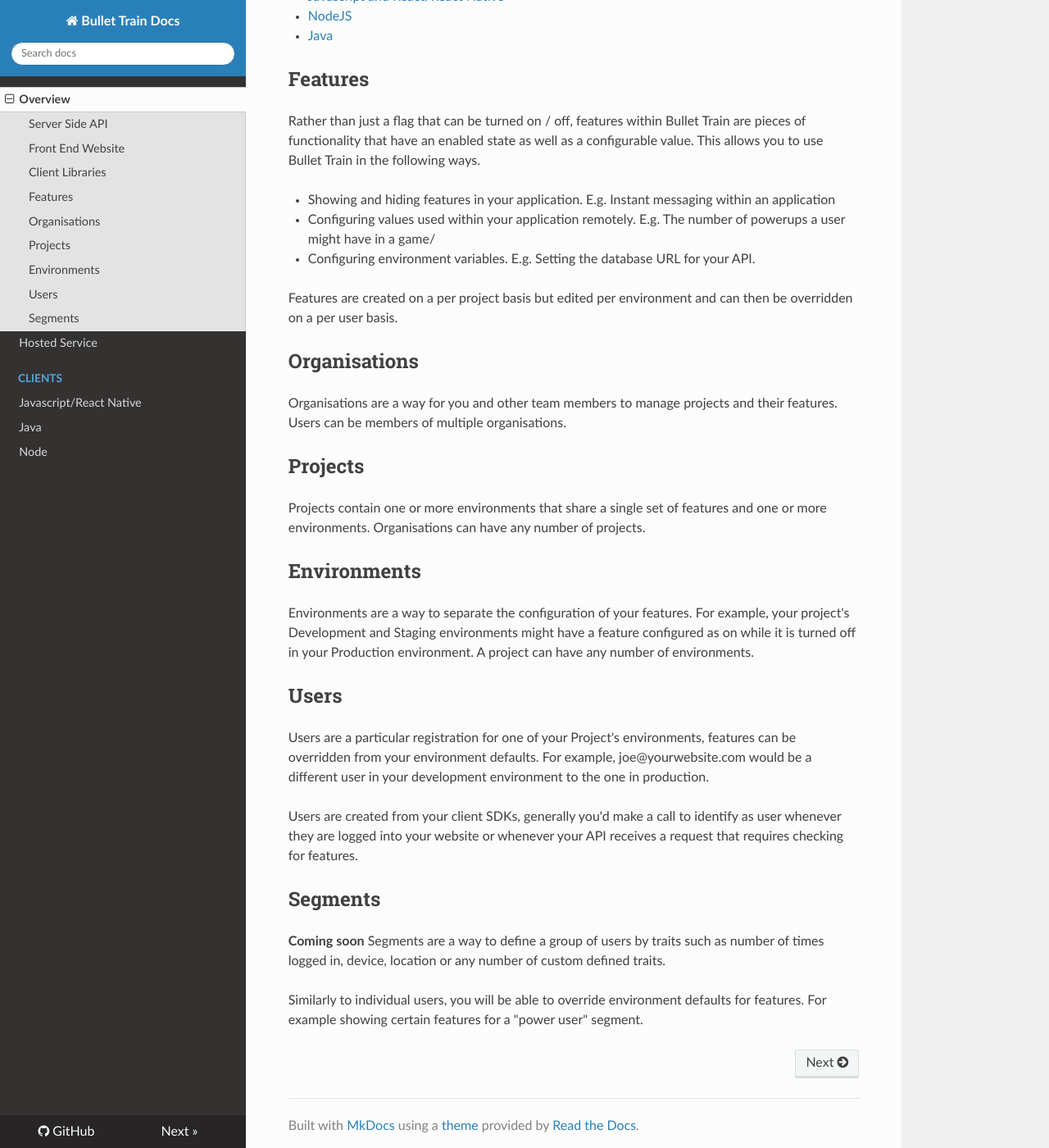
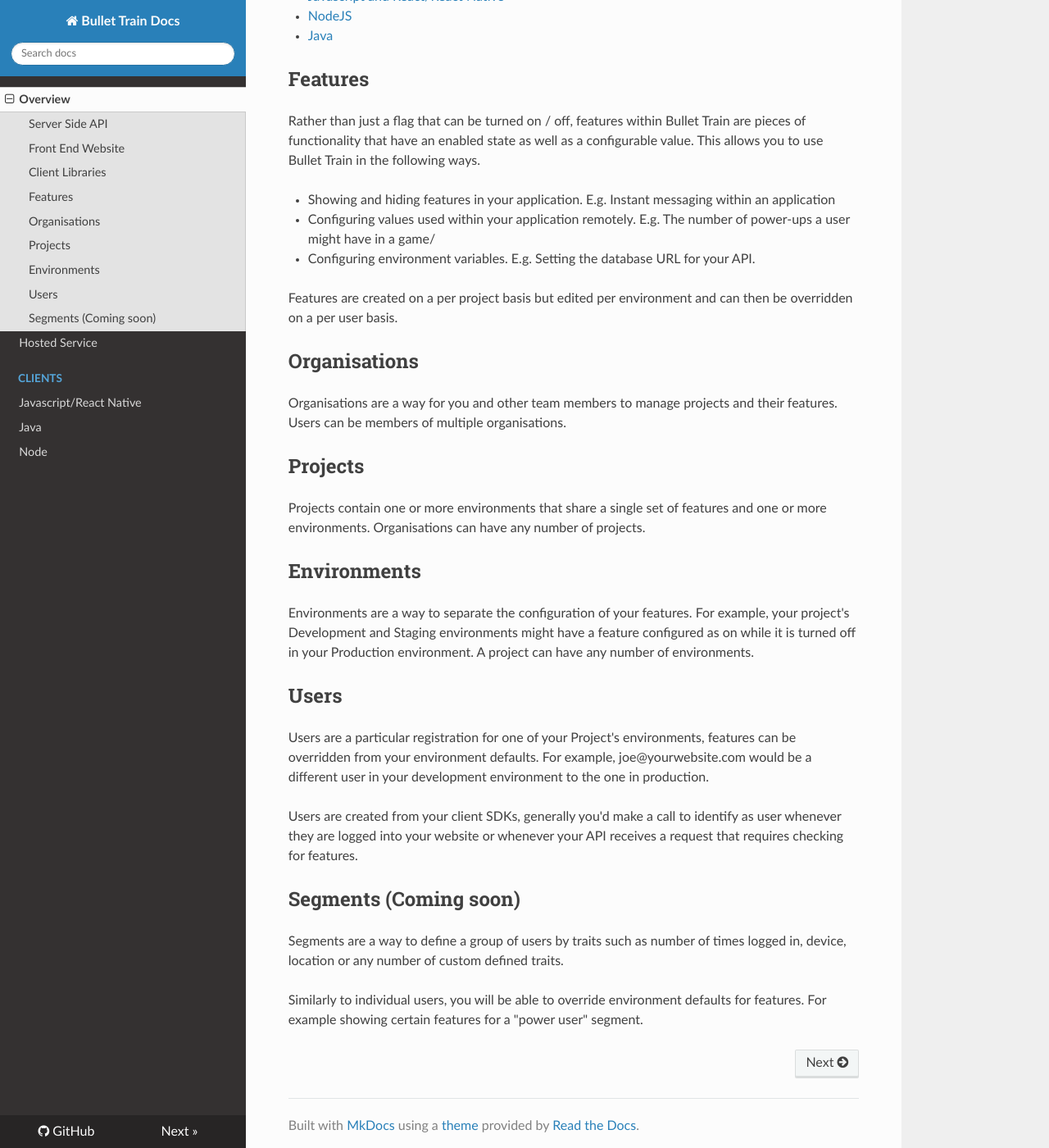
Before and after one commit to Flagsmith/flagsmith-docs, an MkDocs documentation site: the page built from docs/index.md, in a window 1280 px wide and 1400 px high, scrolled down 824 px. Shown: the whole window at 82% size. Built offline with MkDocs 1.6.1, drawn with Linux system fonts in a browser that asks for light colours; nearby versions of some CDN libraries; old or Windows-style settings are respelled for this version of MkDocs.

Commit message:
Tweak copy

```diff
--- a/docs/index.md
+++ b/docs/index.md
@@ -31,7 +31,7 @@ Once you are setup with the front and back end, you can integrate our client lib
 Rather than just a flag that can be turned on / off, features within Bullet Train are pieces of functionality that have an enabled state as well as a configurable value. This allows you to use Bullet Train in the following ways.
 
 - Showing and hiding features in your application. E.g. Instant messaging within an application
-- Configuring values used within your application remotely. E.g. The number of powerups a user might have in a game/
+- Configuring values used within your application remotely. E.g. The number of power-ups a user might have in a game/
 - Configuring environment variables. E.g. Setting the database URL for your API.
 
 Features are created on a per project basis but edited per environment and can then be overridden on a per user basis.
@@ -54,8 +54,8 @@ Users are a particular registration for one of your Project's environments, feat
 
 Users are created from your client SDKs, generally you'd make a call to identify as user whenever they are logged into your website or whenever your API receives a request that requires checking for features.
 
-## Segments
+## Segments (**Coming soon**)
 
-**Coming soon** Segments are a way to define a group of users by traits such as number of times logged in, device, location or any number of custom defined traits.
+Segments are a way to define a group of users by traits such as number of times logged in, device, location or any number of custom defined traits.
 
  Similarly to individual users, you will be able to override environment defaults for features. For example showing certain features for a "power user" segment.
```
